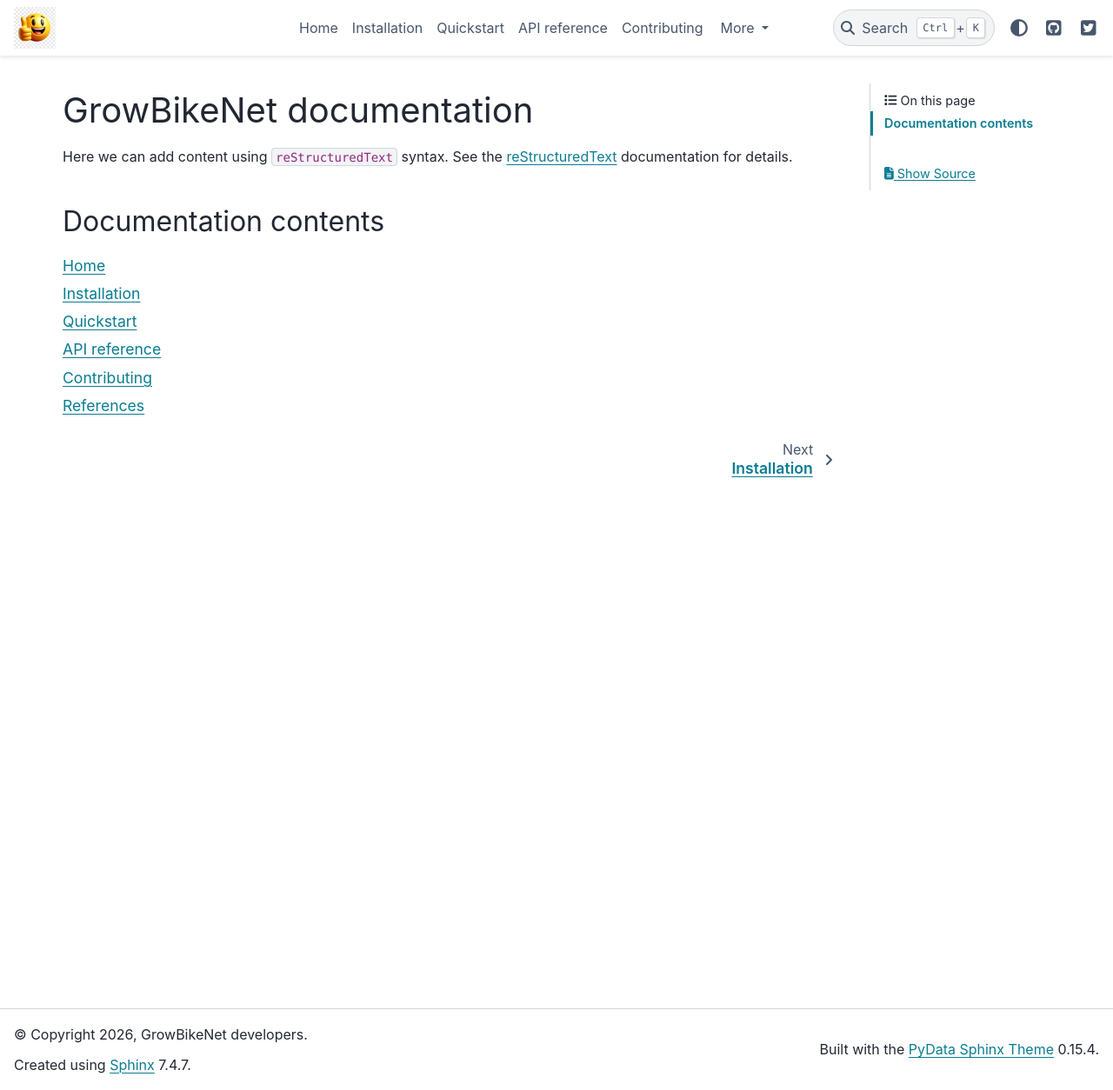
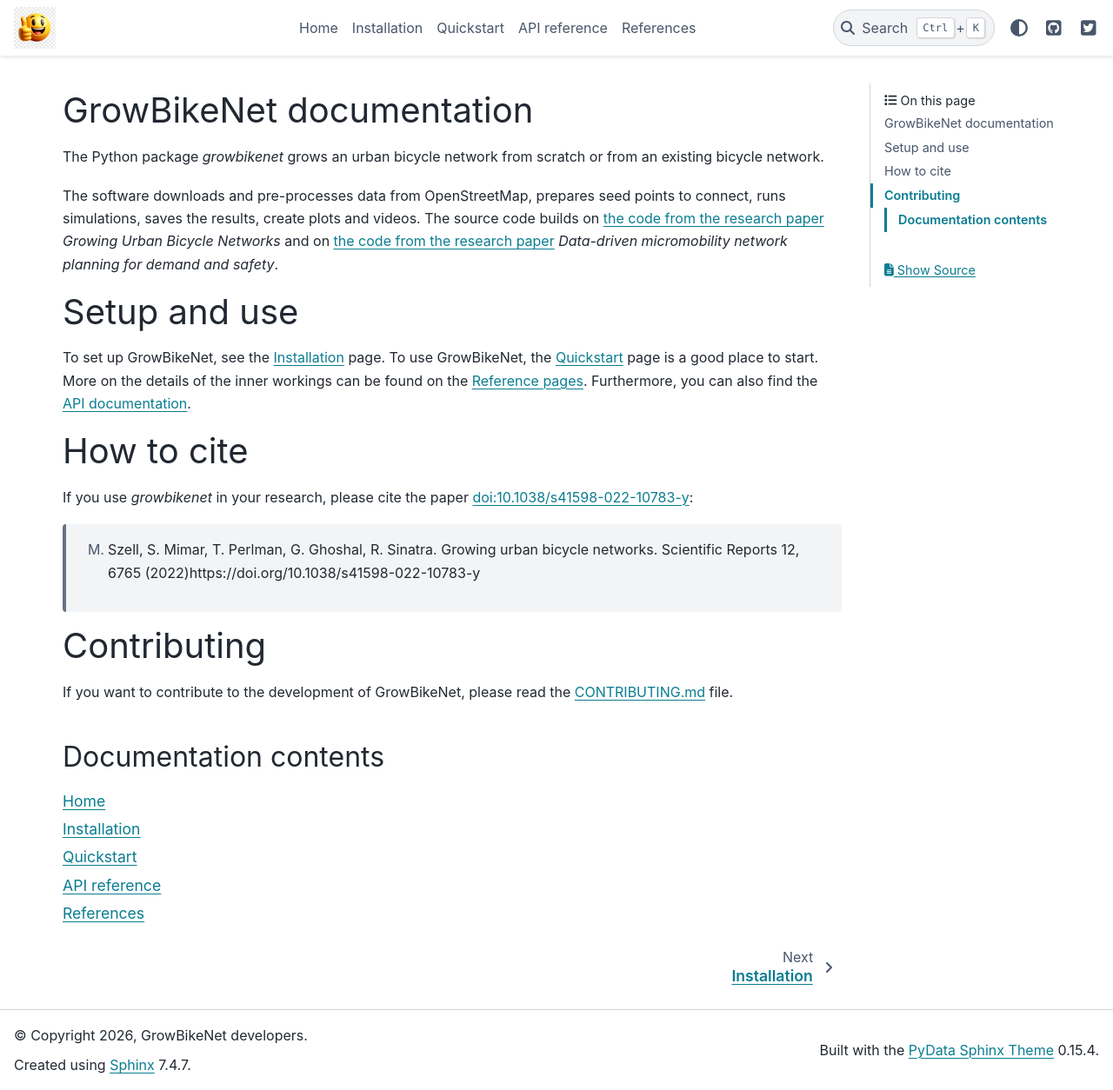
Before and after one commit to BikeNetKit/GrowBikeNet, a Sphinx documentation site: the page built from docs/index.rst, in a window 1280 px wide and 1254 px high. Shown: the whole window at 87% size. Built offline with Sphinx 7.4.7 and the PyData theme 0.15.4, drawn with Linux system fonts in a browser that asks for light colours.

Commit message:
Expand index

```diff
--- a/docs/index.rst
+++ b/docs/index.rst
@@ -6,9 +6,43 @@
 GrowBikeNet documentation
 =========================
 
-Here we can add content using ``reStructuredText`` syntax. See the
-`reStructuredText <https://www.sphinx-doc.org/en/master/usage/restructuredtext/index.html>`_
-documentation for details.
+The Python package `growbikenet` grows an urban bicycle network from scratch or from an existing bicycle network.
+
+The software downloads and pre-processes data from OpenStreetMap,
+prepares seed points to connect, runs simulations, saves the results,
+create plots and videos. The source code builds on `the code from the
+research paper <https://github.com/mszell/bikenwgrowth>`__ *Growing
+Urban Bicycle Networks* and on `the code from the research
+paper <https://github.com/pietrofolco/Data-driven_bicycle_network_planning_for_demand_and_safety>`__
+*Data-driven micromobility network planning for demand and safety*.
+
+
+Setup and use
+=============
+
+To set up GrowBikeNet, see the `Installation <usage/installation>`__ page.
+To use GrowBikeNet, the `Quickstart <usage/quickstart>`__ page
+is a good place to start.
+More on the details of the inner workings can be found on
+the `Reference pages <references>`__.
+Furthermore, you can also find the `API documentation <api>`__.
+
+.. Statement of need
+.. =================
+
+.. TBA
+
+How to cite
+===========
+If you use `growbikenet` in your research, please cite the paper `doi:10.1038/s41598-022-10783-y <https://doi.org/10.1038/s41598-022-10783-y>`__:
+
+    M. Szell, S. Mimar, T. Perlman, G. Ghoshal, R. Sinatra. Growing urban bicycle networks. Scientific Reports 12, 6765 (2022)https://doi.org/10.1038/s41598-022-10783-y
+
+Contributing
+============
+If you want to contribute to the development of GrowBikeNet, please read the
+`CONTRIBUTING.md <https://github.com/BikeNetKit/GrowBikeNet?tab=contributing-ov-file#contributing-to-bikenetkit>`__
+file.
 
 
 Documentation contents
--- a/docs/usage/installation.rst
+++ b/docs/usage/installation.rst
@@ -150,4 +150,4 @@
 
 The developemt environment is called ``gbnenvdev``. Make sure to also
 read `our contribution
-guidelines <https://github.com/BikeNetKit/GrowBikeNet?tab=contributing-ov-file>`__.
+guidelines <https://github.com/BikeNetKit/GrowBikeNet?tab=contributing-ov-file#contributing-to-bikenetkit>`__.
```
Also changed, not shown: other parts of docs/index.rst (+0 -1 lines).
